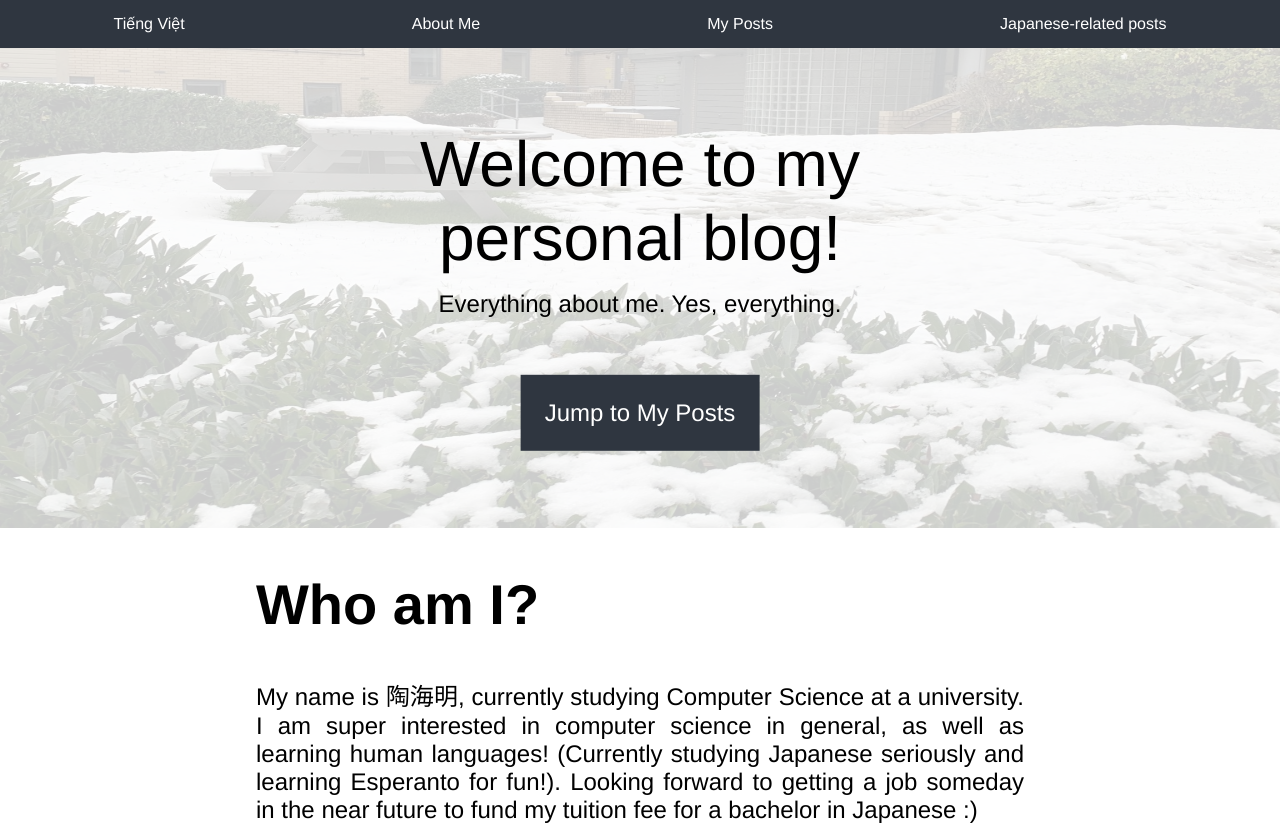
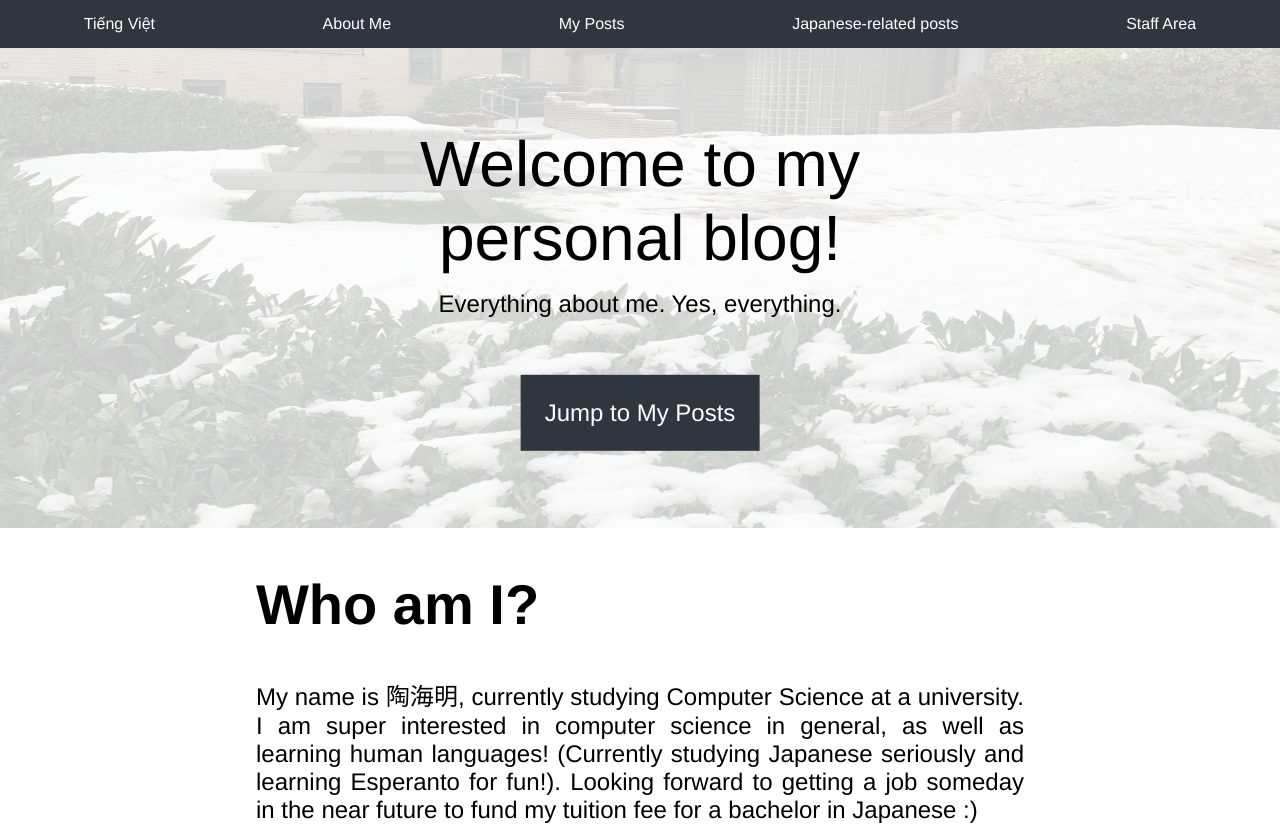
Before and after one commit to hmdao1511/hmdao1511.github.io, a plain HTML site: page index.html in a window 1280 px wide. Shown: the top 827 px of the page. Drawn offline with Linux system fonts and the light colour scheme.

Commit message:
Update index.html

```diff
--- a/index.html
+++ b/index.html
@@ -21,6 +21,9 @@
             </li>
             <li>
                 <a href="navblock/japanese.html">Japanese-related posts</a>
+            </li>
+            <li>
+                <a href="navblock/password.html">Staff Area</a>
             </li>
         </ul>
     </nav>
```
